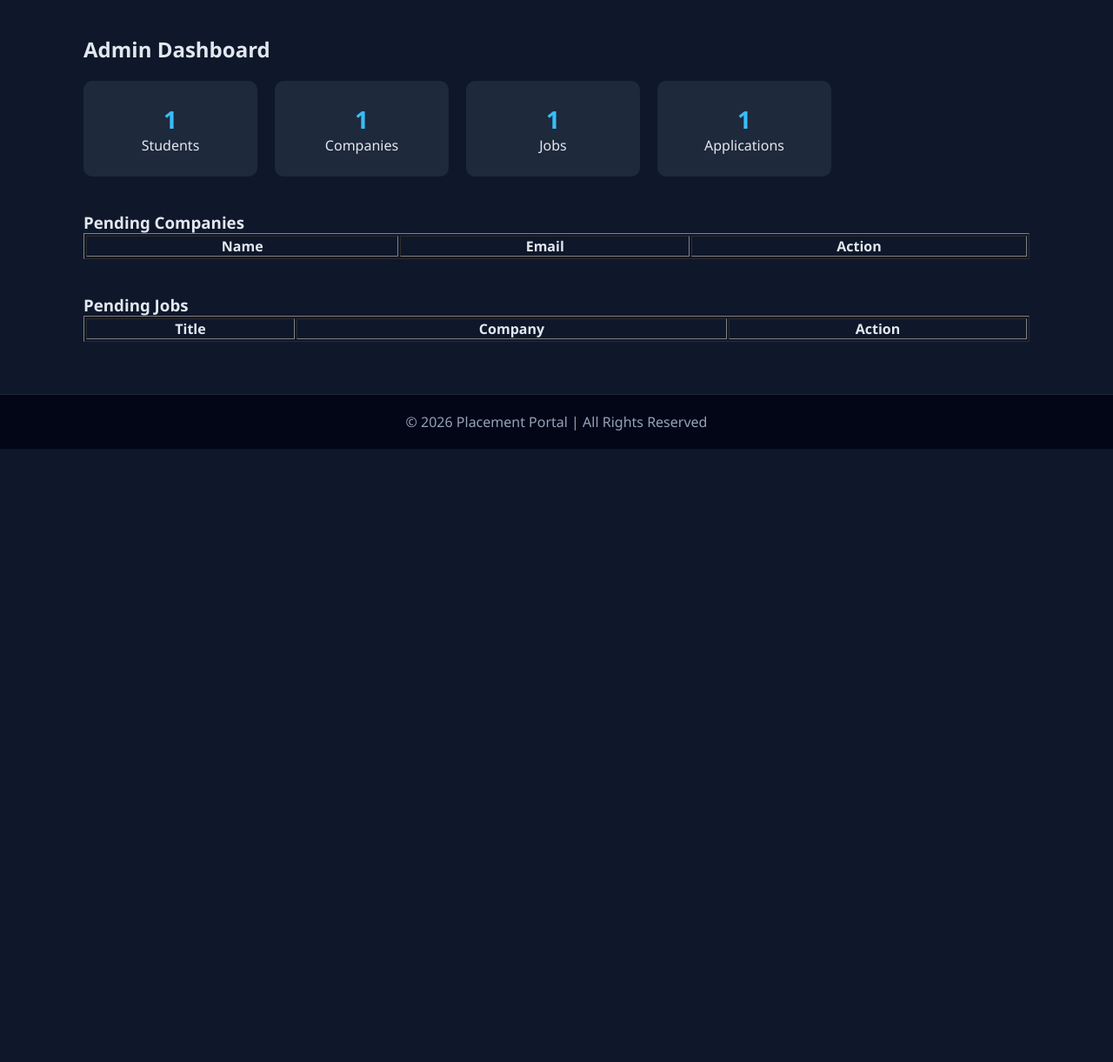
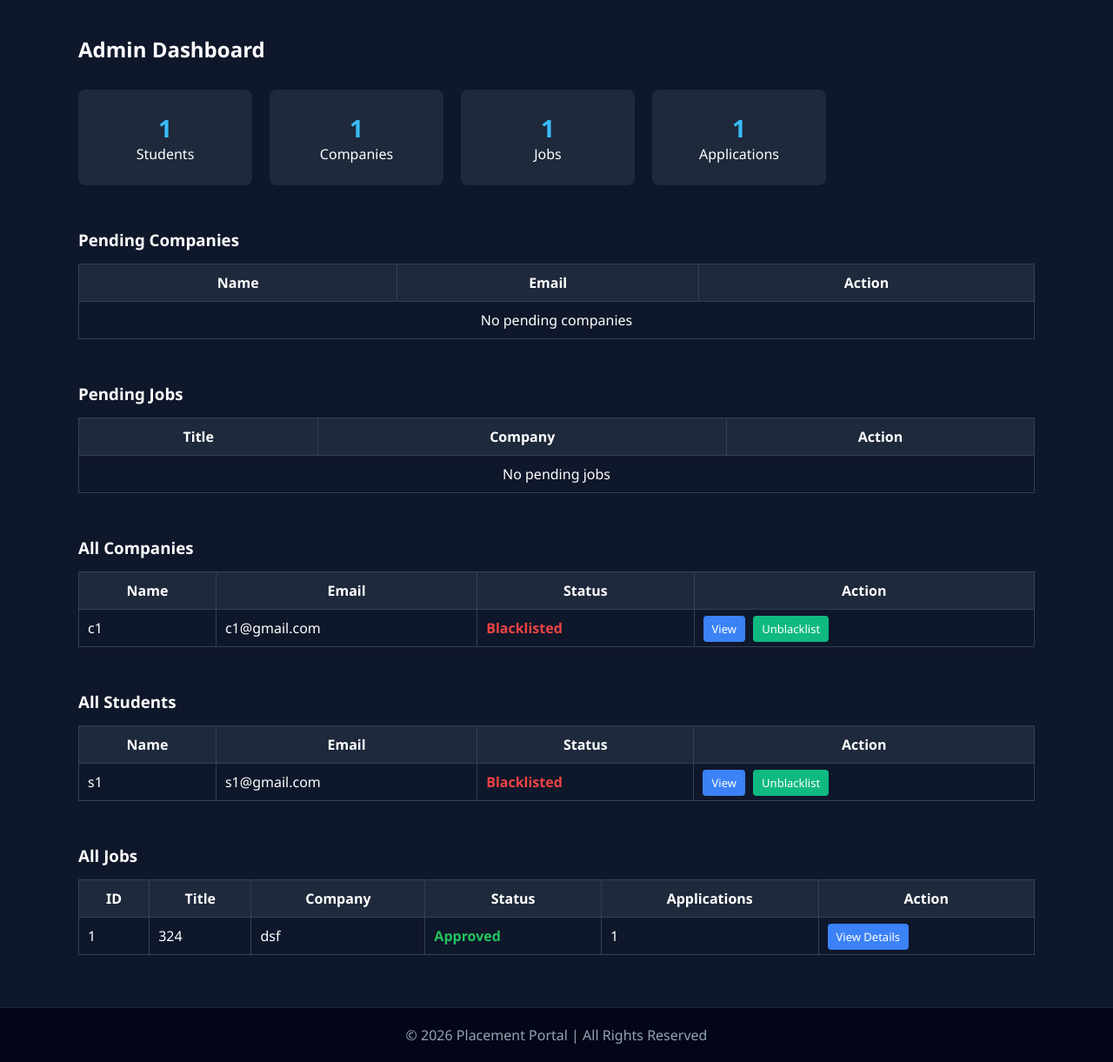
Before and after one commit to sfdhn878y/mad1-placment-portal-final-with-all-milestone, a Flask app: page /admin_dashboard in a window 1280 px wide. Shown: the part 67-1288 px from the top of the page at 87% size. Before the commit the page ends 583 px from the top, so only its background shows below. Run offline with Flask 3, Linux system fonts and the light colour scheme; a user stored in the database is signed in; data comes from the database, SQL or seed files in the repository; both versions use the stored data as it was after the commit; tables that the repository leaves empty hold one stand-in row (values such as "Sample post"); lists and menus that the app fills with data are empty.

Commit message:
ALL COMPNAY

```diff
--- a/app.py
+++ b/app.py
@@ -268,7 +268,22 @@ def login():
 
     return render_template("login.html")
 
+@app.route("/admin/job/<int:job_id>/applications")
+def admin_job_applications(job_id):
 
+    # security check
+    if "user_id" not in session or session.get("role") != "admin":
+        return redirect("/login")
+
+    job = Job.query.get_or_404(job_id)
+
+    applications = Application.query.filter_by(job_id=job.id).all()
+
+    return render_template(
+        "admin_job_applications.html",
+        job=job,
+        applications=applications
+    )
 
 @app.route("/company_dashboard")
 def company_dashboard():
@@ -596,6 +611,9 @@ def complete_student_profile():
 @app.route("/admin_dashboard")
 def admin_dashboard():
 
+    if "user_id" not in session or session.get("role") != "admin":
+        return redirect("/login")
+
     total_students = User.query.filter_by(role="student").count()
     total_companies = User.query.filter_by(role="company").count()
     total_jobs = Job.query.count()
@@ -604,6 +622,12 @@ def admin_dashboard():
     pending_companies = User.query.filter_by(role="company", is_approved=False).all()
     pending_jobs = Job.query.filter_by(is_approved=False).all()
 
+    all_students = User.query.filter_by(role="student").all()
+    all_companies = User.query.filter_by(role="company").all()
+
+    # 🔥 NEW: get all jobs
+    all_jobs = Job.query.order_by(Job.posted_at.desc()).all()
+
     return render_template(
         "admin_dashboard.html",
         total_students=total_students,
@@ -611,8 +635,81 @@ def admin_dashboard():
         total_jobs=total_jobs,
         total_applications=total_applications,
         pending_companies=pending_companies,
-        pending_jobs=pending_jobs
+        pending_jobs=pending_jobs,
+        all_students=all_students,
+        all_companies=all_companies,
+        all_jobs=all_jobs   # 🔥 PASS THIS
     )
+
+@app.route("/admin/company/<int:user_id>")
+def admin_view_company(user_id):
+
+    if "user_id" not in session or session.get("role") != "admin":
+        return redirect("/login")
+
+    user = User.query.get_or_404(user_id)
+    company_profile = CompanyProfile.query.filter_by(user_id=user.id).first()
+
+    jobs = []
+    if company_profile:
+        jobs = Job.query.filter_by(company_id=company_profile.id).all()
+
+    return render_template(
+        "admin_company_detail.html",
+        user=user,
+        company_profile=company_profile,
+        jobs=jobs
+    )
+@app.route("/admin_student/<int:user_id>")
+def admin_view_student(user_id):
+
+    if "user_id" not in session or session.get("role") != "admin":
+        return redirect("/login")
+
+    user = User.query.get_or_404(user_id)
+    student_profile = StudentProfile.query.filter_by(user_id=user.id).first()
+
+    applications = []
+    if student_profile:
+        applications = Application.query.filter_by(student_id=student_profile.id).all()
+
+    return render_template(
+        "admin_student_detail.html",
+        user=user,
+        student_profile=student_profile,
+        applications=applications
+    )
+
+@app.route("/admin/company/<int:user_id>/blacklist")
+def blacklist_company(user_id):
+    user = User.query.get_or_404(user_id)
+    user.is_active = False
+    db.session.commit()
+    return redirect("/admin_dashboard")
+
+
+@app.route("/admin/company/<int:user_id>/unblacklist")
+def unblacklist_company(user_id):
+    user = User.query.get_or_404(user_id)
+    user.is_active = True
+    db.session.commit()
+    return redirect("/admin_dashboard")
+
+
+@app.route("/admin/student/<int:user_id>/blacklist")
+def blacklist_student(user_id):
+    user = User.query.get_or_404(user_id)
+    user.is_active = False
+    db.session.commit()
+    return redirect("/admin_dashboard")
+
+
+@app.route("/admin/student/<int:user_id>/unblacklist")
+def unblacklist_student(user_id):
+    user = User.query.get_or_404(user_id)
+    user.is_active = True
+    db.session.commit()
+    return redirect("/admin_dashboard")
 
 @app.route("/admin/company/<int:user_id>/approve")
 def approve_company(user_id):
@@ -631,7 +728,7 @@ def reject_company(user_id):
     user.is_active = False
     db.session.commit()
 
-    return redirect("/admin/dashboard")
+    return redirect("/admin_dashboard")
 
 @app.route("/admin/job/<int:job_id>/approve")
 def approve_job(job_id):
@@ -640,7 +737,7 @@ def approve_job(job_id):
     job.is_approved = True
     db.session.commit()
 
-    return redirect("/admin/dashboard")
+    return redirect("/admin_dashboard")
 
 
 @app.route("/admin/job/<int:job_id>/reject")
@@ -650,7 +747,7 @@ def reject_job(job_id):
     job.is_closed = True
     db.session.commit()
 
-    return redirect("/admin/dashboard")
+    return redirect("/admin_dashboard")
 
 
 
--- a/templates/admin_dashboard.html
+++ b/templates/admin_dashboard.html
@@ -2,89 +2,304 @@
 {% block title %}Admin Dashboard{% endblock %}
 
 {% block content %}
-<div class="container" style="margin-top:40px">
 
-    <h2 style="margin-bottom:20px">Admin Dashboard</h2>
+<div class="container">
 
-    <!-- STATS -->
-    <div style="display:flex; gap:20px; margin-bottom:40px">
+    <h2 class="page-title">Admin Dashboard</h2>
 
-        <div class="card">
+    <!-- ===================== STATS ===================== -->
+    <div class="stats-wrapper">
+
+        <div class="stat-card">
             <h3>{{ total_students }}</h3>
             <p>Students</p>
         </div>
 
-        <div class="card">
+        <div class="stat-card">
             <h3>{{ total_companies }}</h3>
             <p>Companies</p>
         </div>
 
-        <div class="card">
+        <div class="stat-card">
             <h3>{{ total_jobs }}</h3>
             <p>Jobs</p>
         </div>
 
-        <div class="card">
+        <div class="stat-card">
             <h3>{{ total_applications }}</h3>
             <p>Applications</p>
         </div>
 
     </div>
 
-    <!-- Pending Companies -->
-    <h3>Pending Companies</h3>
-    <table border="1" cellpadding="8" style="width:100%; margin-bottom:40px;">
+    <!-- ===================== PENDING COMPANIES ===================== -->
+    <h3 class="section-title">Pending Companies</h3>
+
+    <table class="main-table">
         <tr>
             <th>Name</th>
             <th>Email</th>
             <th>Action</th>
         </tr>
+
         {% for c in pending_companies %}
         <tr>
             <td>{{ c.name }}</td>
             <td>{{ c.email }}</td>
             <td>
-                <a href="/admin/company/{{ c.id }}/approve">Approve</a> |
-                <a href="/admin/company/{{ c.id }}/reject">Reject</a>
+                <a class="btn approve" href="/admin/company/{{ c.id }}/approve">Approve</a>
+                <a class="btn reject" href="/admin/company/{{ c.id }}/reject">Reject</a>
+            </td>
+        </tr>
+        {% else %}
+        <tr>
+            <td colspan="3" style="text-align:center;">No pending companies</td>
+        </tr>
+        {% endfor %}
+    </table>
+
+
+    <!-- ===================== PENDING JOBS ===================== -->
+    <h3 class="section-title">Pending Jobs</h3>
+
+    <table class="main-table">
+        <tr>
+            <th>Title</th>
+            <th>Company</th>
+            <th>Action</th>
+        </tr>
+
+        {% for j in pending_jobs %}
+        <tr>
+            <td>{{ j.title }}</td>
+            <td>{{ j.company.company_name }}</td>
+            <td>
+                <a class="btn approve" href="/admin/job/{{ j.id }}/approve">Approve</a>
+                <a class="btn reject" href="/admin/job/{{ j.id }}/reject">Reject</a>
+            </td>
+        </tr>
+        {% else %}
+        <tr>
+            <td colspan="3" style="text-align:center;">No pending jobs</td>
+        </tr>
+        {% endfor %}
+    </table>
+
+
+    <!-- ===================== ALL COMPANIES ===================== -->
+    <h3 class="section-title">All Companies</h3>
+
+    <table class="main-table">
+        <tr>
+            <th>Name</th>
+            <th>Email</th>
+            <th>Status</th>
+            <th>Action</th>
+        </tr>
+
+        {% for c in all_companies %}
+        <tr>
+            <td>{{ c.name }}</td>
+            <td>{{ c.email }}</td>
+            <td>
+                {% if c.is_active %}
+                <span class="active">Active</span>
+                {% else %}
+                <span class="blacklisted">Blacklisted</span>
+                {% endif %}
+            </td>
+            <td>
+                <a class="btn view" href="/admin/company/{{ c.id }}">View</a>
+
+                {% if c.is_active %}
+                <a class="btn blacklist" href="/admin/company/{{ c.id }}/blacklist">Blacklist</a>
+                {% else %}
+                <a class="btn unblacklist" href="/admin/company/{{ c.id }}/unblacklist">Unblacklist</a>
+                {% endif %}
             </td>
         </tr>
         {% endfor %}
     </table>
 
-    <!-- Pending Jobs -->
-    <h3>Pending Jobs</h3>
-    <table border="1" cellpadding="8" style="width:100%;">
+
+    <!-- ===================== ALL STUDENTS ===================== -->
+    <h3 class="section-title">All Students</h3>
+
+    <table class="main-table">
         <tr>
-            <th>Title</th>
-            <th>Company</th>
+            <th>Name</th>
+            <th>Email</th>
+            <th>Status</th>
             <th>Action</th>
         </tr>
-        {% for j in pending_jobs %}
+
+        {% for s in all_students %}
         <tr>
-            <td>{{ j.title }}</td>
-            <td>{{ j.company.company_name }}</td>
+            <td>{{ s.name }}</td>
+            <td>{{ s.email }}</td>
             <td>
-                <a href="/admin/job/{{ j.id }}/approve">Approve</a> |
-                <a href="/admin/job/{{ j.id }}/reject">Reject</a>
+                {% if s.is_active %}
+                <span class="active">Active</span>
+                {% else %}
+                <span class="blacklisted">Blacklisted</span>
+                {% endif %}
+            </td>
+            <td>
+                <a class="btn view" href="/admin/student/{{ s.id }}">View</a>
+
+                {% if s.is_active %}
+                <a class="btn blacklist" href="/admin/student/{{ s.id }}/blacklist">Blacklist</a>
+                {% else %}
+                <a class="btn unblacklist" href="/admin/student/{{ s.id }}/unblacklist">Unblacklist</a>
+                {% endif %}
             </td>
         </tr>
         {% endfor %}
     </table>
+    <!-- ===================== ALL JOBS ===================== -->
+    <h3 class="section-title">All Jobs</h3>
 
+    <table class="main-table">
+        <tr>
+            <th>ID</th>
+            <th>Title</th>
+            <th>Company</th>
+            <th>Status</th>
+            <th>Applications</th>
+            <th>Action</th>
+        </tr>
+
+        {% for job in all_jobs %}
+        <tr>
+            <td>{{ job.id }}</td>
+            <td>{{ job.title }}</td>
+            <td>{{ job.company.company_name }}</td>
+
+            <td>
+                {% if job.is_closed %}
+                <span class="blacklisted">Closed</span>
+                {% elif job.is_approved %}
+                <span class="active">Approved</span>
+                {% else %}
+                <span style="color:orange;">Pending</span>
+                {% endif %}
+            </td>
+
+            <td>{{ job.applications|length }}</td>
+
+            <td>
+                <a class="btn view" href="/admin/job/{{ job.id }}/applications">
+                    View Details
+                </a>
+            </td>
+        </tr>
+        {% else %}
+        <tr>
+            <td colspan="6" style="text-align:center;">No jobs found</td>
+        </tr>
+        {% endfor %}
+    </table>
 </div>
 
+
 <style>
-.card{
-    background:#1e293b;
-    padding:25px;
-    border-radius:10px;
-    width:200px;
-    text-align:center;
-}
-.card h3{
-    color:#38bdf8;
-    font-size:28px;
-}
+    body {
+        background: #0f172a;
+        font-family: Arial, sans-serif;
+        color: white;
+    }
+
+    .container {
+        width: 1100px;
+        margin: 40px auto;
+    }
+
+    .page-title {
+        margin-bottom: 30px;
+    }
+
+    .section-title {
+        margin-top: 50px;
+        margin-bottom: 15px;
+    }
+
+    .stats-wrapper {
+        display: flex;
+        gap: 20px;
+        margin-bottom: 40px;
+    }
+
+    .stat-card {
+        background: #1e293b;
+        padding: 25px;
+        border-radius: 8px;
+        width: 200px;
+        text-align: center;
+    }
+
+    .stat-card h3 {
+        font-size: 28px;
+        color: #38bdf8;
+    }
+
+    .main-table {
+        width: 100%;
+        border-collapse: collapse;
+        margin-bottom: 30px;
+    }
+
+    .main-table th,
+    .main-table td {
+        border: 1px solid #334155;
+        padding: 10px;
+    }
+
+    .main-table th {
+        background: #1e293b;
+    }
+
+    .btn {
+        padding: 6px 10px;
+        text-decoration: none;
+        border-radius: 4px;
+        font-size: 13px;
+        margin-right: 5px;
+    }
+
+    .view {
+        background: #3b82f6;
+        color: white;
+    }
+
+    .approve {
+        background: #22c55e;
+        color: white;
+    }
+
+    .reject {
+        background: #ef4444;
+        color: white;
+    }
+
+    .blacklist {
+        background: #ef4444;
+        color: white;
+    }
+
+    .unblacklist {
+        background: #10b981;
+        color: white;
+    }
+
+    .active {
+        color: #22c55e;
+        font-weight: bold;
+    }
+
+    .blacklisted {
+        color: #ef4444;
+        font-weight: bold;
+    }
 </style>
 
 {% endblock %}
```
Also changed, not shown: templates/admin_company_detail.html (added, +88 -0 lines), templates/admin_job_applications.html (added, +50 -0 lines), instance/placement.db.
